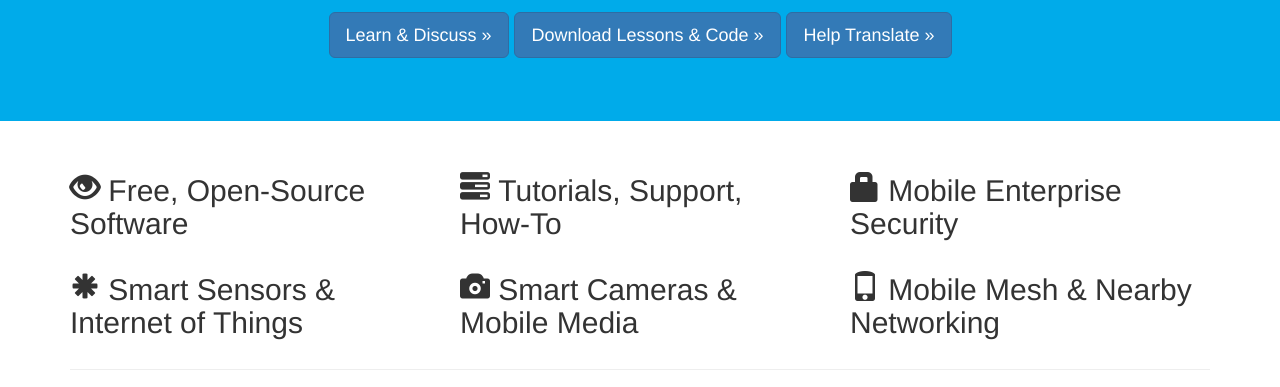
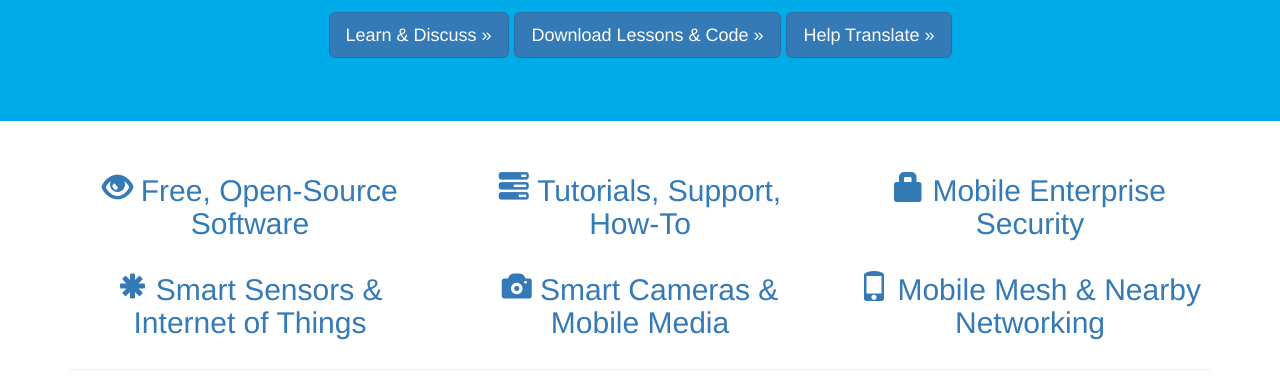
Before and after one commit to DevSqNet/devsqnet.github.io, a plain HTML site: page index.html in a window 1280 px wide. Shown: the part 554-941 px from the top of the page. Drawn offline with nearby package versions, Linux system fonts and the light colour scheme; a script that the page names is missing.

Commit message:
add basic links

```diff
--- a/index.html
+++ b/index.html
@@ -65,31 +65,31 @@
 <div class="container">
 
       <div class="row">
-        <div class="col-md-4">
-<h2><span class="glyphicon glyphicon-eye-open" aria-hidden="true"></span>
-Free, Open-Source Software</h2>
+        <div class="col-md-4 text-center">
+<h2><a href="https://talk.developersquare.net"><span class="glyphicon glyphicon-eye-open" aria-hidden="true"></span>
+Free, Open-Source Software</a></h2>
         </div>
-        <div class="col-md-4">
-<h2><span class="glyphicon glyphicon-tasks" aria-hidden="true"></span>
-Tutorials, Support, How-To</h2>
+        <div class="col-md-4 text-center">
+<h2><a href="https://talk.developersquare.net"><span class="glyphicon glyphicon-tasks" aria-hidden="true"></span>
+Tutorials, Support, How-To</a></h2>
        </div>
-        <div class="col-md-4">
-<h2><span class="glyphicon glyphicon-lock" aria-hidden="true"></span>
-Mobile Enterprise Security</h2>
+        <div class="col-md-4 text-center">
+<h2><a href="https://talk.developersquare.net"><span class="glyphicon glyphicon-lock" aria-hidden="true"></span>
+Mobile Enterprise Security</a></h2>
        </div>
       </div>
       <div class="row">
-        <div class="col-md-4">
-<h2><span class="glyphicon glyphicon-asterisk" aria-hidden="true"></span>
-Smart Sensors &amp; Internet of Things</h2>
+        <div class="col-md-4 text-center">
+<h2><a href="https://talk.developersquare.net"><span class="glyphicon glyphicon-asterisk" aria-hidden="true"></span>
+Smart Sensors &amp; Internet of Things</a></h2>
         </div>
-        <div class="col-md-4">
-<h2><span class="glyphicon glyphicon-camera" aria-hidden="true"></span>
-Smart Cameras &amp; Mobile Media</h2>
+        <div class="col-md-4 text-center">
+<h2><a href="https://talk.developersquare.net"><span class="glyphicon glyphicon-camera" aria-hidden="true"></span>
+Smart Cameras &amp; Mobile Media</a></h2>
        </div>
-        <div class="col-md-4">
-<h2><span class="glyphicon glyphicon-phone" aria-hidden="true"></span>
-Mobile Mesh &amp; Nearby Networking</h2>
+        <div class="col-md-4 text-center">
+<h2><a href="https://talk.developersquare.net"><span class="glyphicon glyphicon-phone" aria-hidden="true"></span>
+Mobile Mesh &amp; Nearby Networking</a></h2>
        </div>
       </div>
 <hr class="featurette-divider">
```
